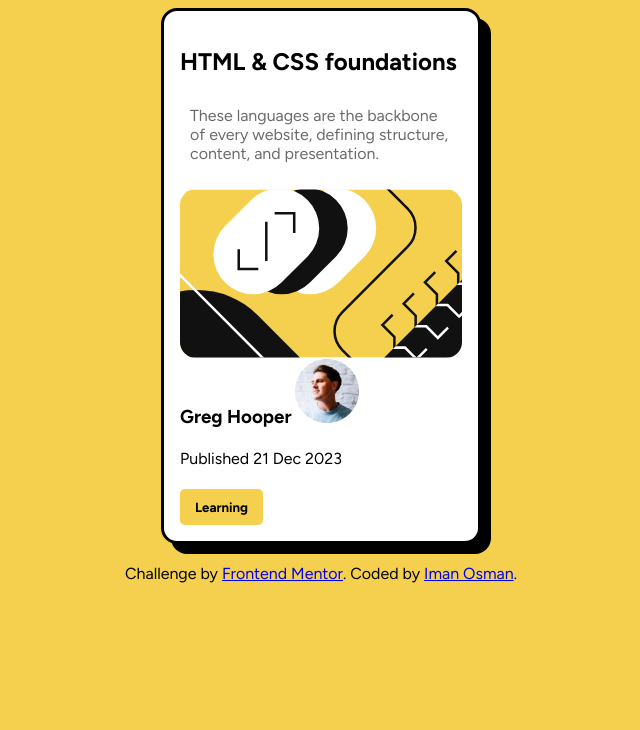
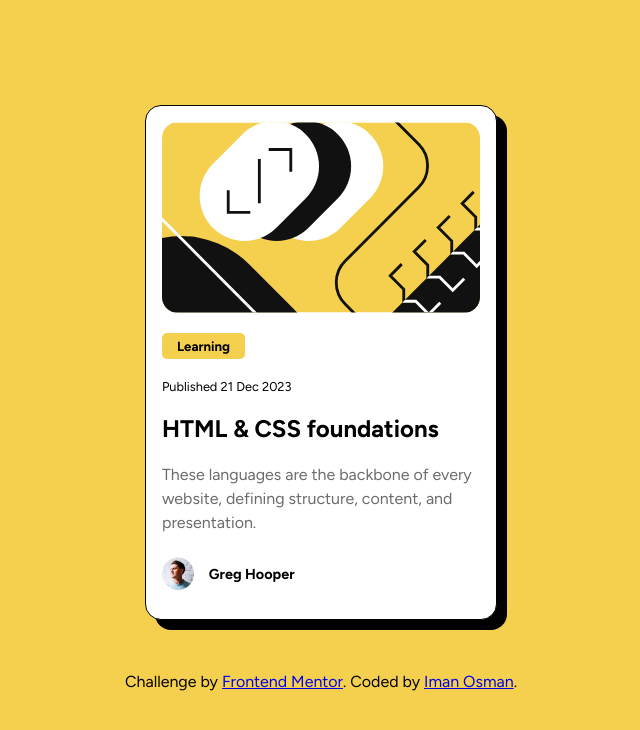
Before and after one commit to i000o/fem-blog-preview, a plain HTML site: page index.html in a window 1280 px wide. Shown: the whole page, without its empty margins (319-959 px from the left). Drawn offline with Linux system fonts and the light colour scheme.

Commit message:
ordered items in stack via html, flex div row

```diff
--- a/index.html
+++ b/index.html
@@ -10,19 +10,23 @@
 <body>
   <main>
     <section>
-        <h2>HTML & CSS foundations</h2>
 
-        <p>These languages are the backbone of every website, defining structure, content, and presentation.</p>
+      <img class="illustration" src="assets/images/illustration-article.svg" alt="article illustration image">
 
-        <img class="illustration" src="assets/images/illustration-article.svg" alt="article illustration image">
+      <h5>Learning</h5>
 
-        <h3>Greg Hooper</h3>
+      <h4>Published 21 Dec 2023</h4>
 
-        <img class="profile" src="assets/images/image-avatar.webp" alt="author profile image">
+      <h2>HTML & CSS foundations</h2>
 
-        <h4>Published 21 Dec 2023</h4>
+      <p>These languages are the backbone of every website, defining structure, content, and presentation.</p>
 
-        <h5>Learning</h5>
+        <div class="author-profile">
+          <img class="profile" src="assets/images/image-avatar.webp" alt="author profile image">
+
+          <h3>Greg Hooper</h3>
+        </div>
+
   </section>
   </main>
 
--- a/styles.css
+++ b/styles.css
@@ -5,10 +5,6 @@
 *::before,
 *::after {
   box-sizing: border-box;
-}
-
-ul {
-    list-style: none;
 }
 
 body {
@@ -19,21 +15,24 @@ body {
     justify-content: center;
     align-items: center;
     text-align: left;
+    min-height: 100svh;
+    gap: 2rem; /* what is this doing? */
 }
 
 section {
     height: auto;
-    max-width: 20rem;
+    max-width: 22rem;
     background-color: #FFFFFF;
     border: solid;
+    border-width: 1px;
     border-radius: 16px;
     box-shadow: 10px 10px #000000;
     padding: 16px;
 }
 
 .illustration {
+    display: block;
     height: auto;
-    display: block;
     max-width: 100%;
     border-radius: 16px;
 }
@@ -42,28 +41,39 @@ section {
 p {
     font-size: 1rem;
     color: rgb(107 107 107);
-    padding: 10px;
+    padding: 0px;
+    margin: 10px 0 10px 0;
+    line-height: 150%;
+}
+
+.author-profile {
+    display: flex;
+    flex-direction: row;
+    align-items: center;
 }
 
 .profile {
-    display: inline;
+    width: 10%;
 }
 
 h3 {
-    display: inline;
+    font-size: 0.9rem;
+    padding: 10px 5px 10px 5px;
+    margin: 10px 10px;
 }
 
 h4 {
     font-weight: normal;
+    margin: 10px 0 10px 0;
+    font-size: 0.8rem;
 }
-
 
 h5 {
     display: inline-block;
     background-color: #F4D04E;
     border-radius: 5px;
-    padding: 10px 15px;
-    margin: 0;
+    padding: 5px 15px;
+    margin: 20px 0 10px 0;
 }
 
 footer {
```
